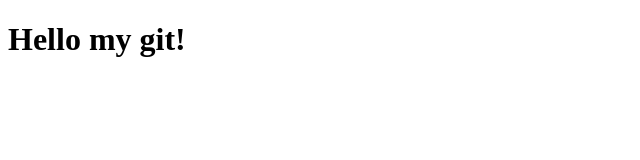
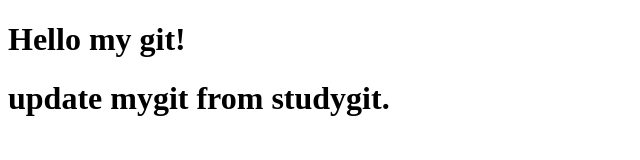
Before and after one commit to dongho1492/mygit, a plain HTML site: page index.html in a window 1280 px wide. Shown: the whole page, without its empty margins (0-640 px from the left). Drawn offline with Linux system fonts and the light colour scheme.

Commit message:
index.html 문구 추가

```diff
--- a/index.html
+++ b/index.html
@@ -7,5 +7,6 @@
 </head>
 <body>
     <h1>Hello my git!</h1>
+    <h1>update mygit from studygit.</h1>
 </body>
 </html>
```
